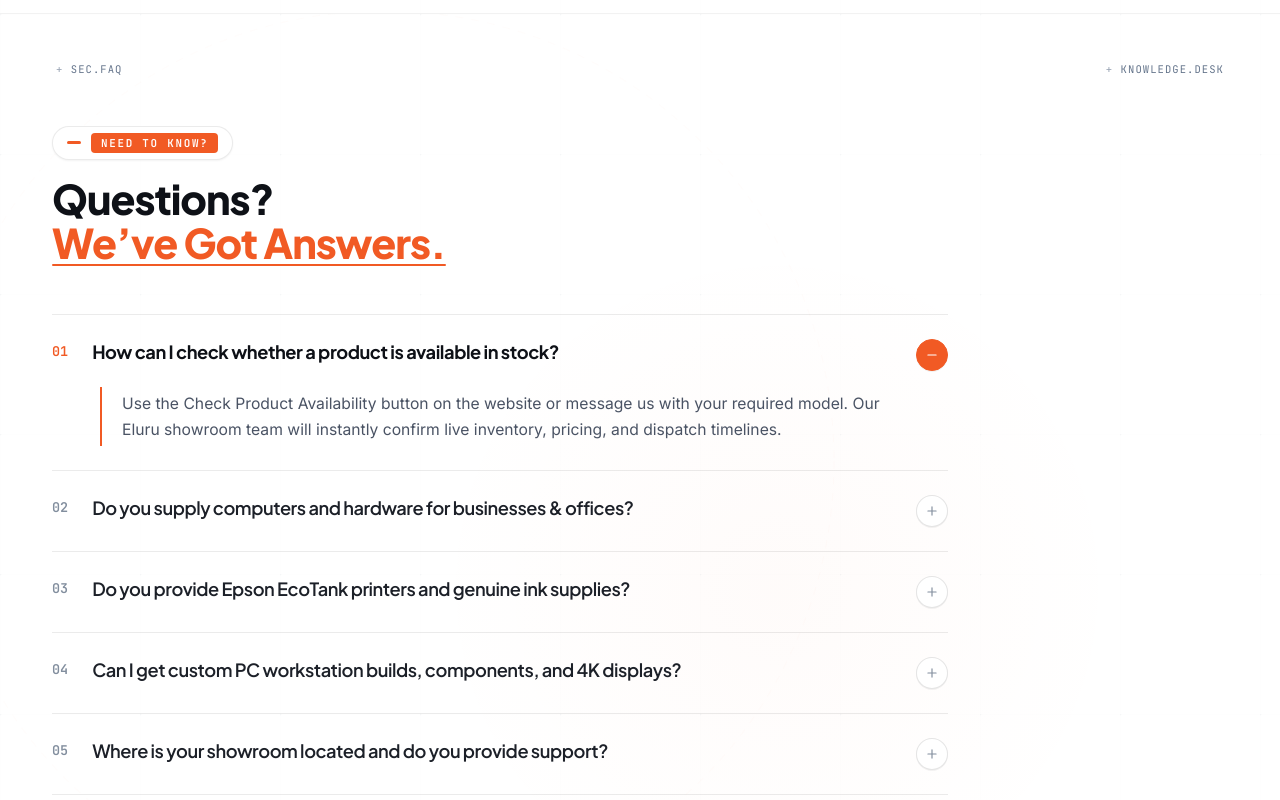
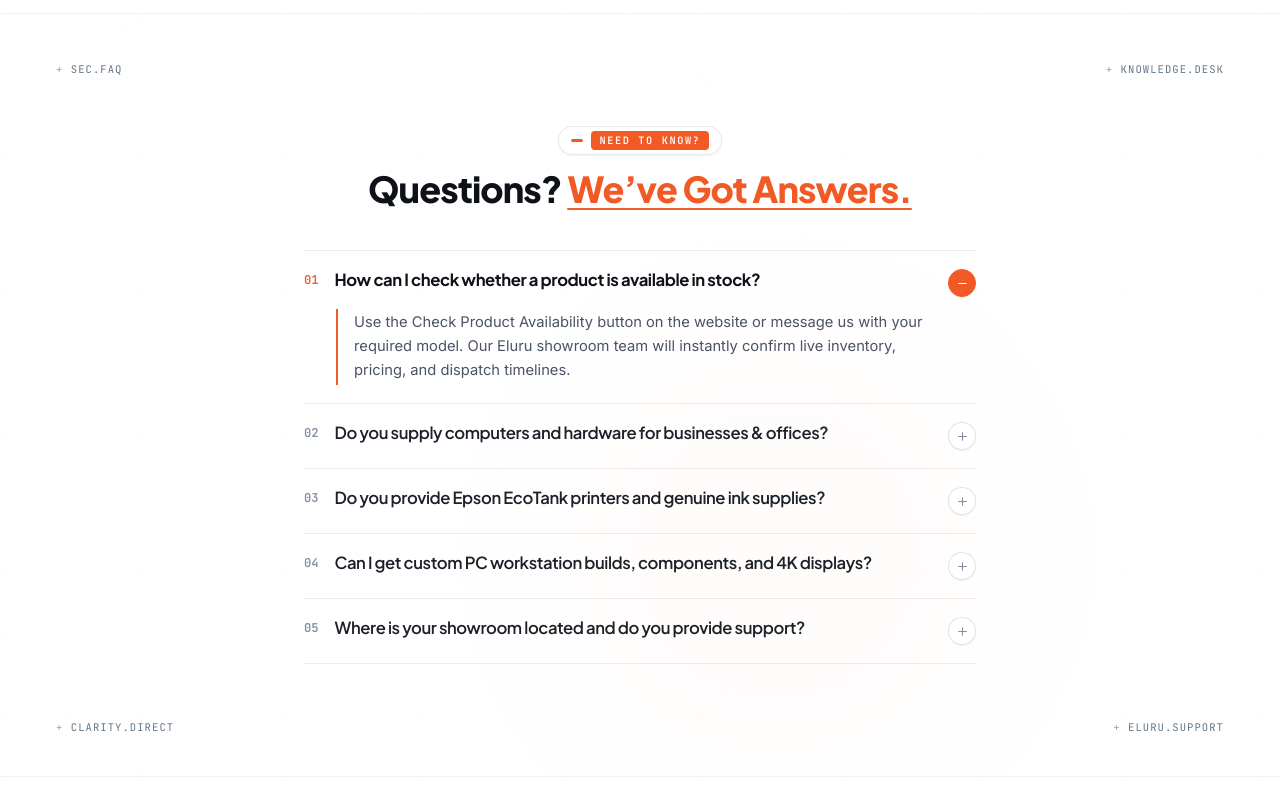
Before and after one commit to raambow-co/globalcomputerselruru, a React (Vite) app: page / in a window 1280 px wide. Shown: the part 7180-7980 px from the top of the page. Built offline with nearby package versions, Linux system fonts and the light colour scheme.

Commit message:
feat: center-align FAQ section and reduce accordion dimensions

```diff
--- a/src/components/FAQSection.tsx
+++ b/src/components/FAQSection.tsx
@@ -123,22 +123,22 @@ export const FAQSection: React.FC<FAQSectionProps> = ({ onOpenEnquiry }) => {
         </div>
       </div>
 
-      <div className="relative z-10 max-w-[1240px] mx-auto px-6 sm:px-8">
+      <div className="relative z-10 max-w-[900px] mx-auto px-5 sm:px-8">
 
-        {/* 2. TOP-ALIGNED PROMINENT HEADER */}
-        <div className="mb-10 sm:mb-12 text-left max-w-2xl">
+        {/* 2. CENTERED REFINED HEADER */}
+        <div className="mb-8 sm:mb-10 text-center flex flex-col items-center">
 
           {/* Pill Badge with Orange Highlight Tag */}
-          <div className="inline-flex items-center gap-2.5 bg-white px-3.5 py-1.5 rounded-full border border-black/[0.08] shadow-xs mb-4 w-fit">
-            <span className="w-3.5 h-[3px] bg-[#F15A24] rounded-full" />
-            <span className="bg-[#F15A24] text-white font-mono text-[0.68rem] font-black tracking-[0.16em] px-2.5 py-0.5 rounded-sm uppercase">
+          <div className="inline-flex items-center gap-2 bg-white px-3 py-1 rounded-full border border-black/[0.08] shadow-xs mb-3.5 w-fit">
+            <span className="w-3 h-[2.5px] bg-[#F15A24] rounded-full" />
+            <span className="bg-[#F15A24] text-white font-mono text-[0.64rem] font-black tracking-[0.16em] px-2 py-0.5 rounded-sm uppercase">
               NEED TO KNOW?
             </span>
           </div>
 
           {/* Main Headline */}
-          <h2 className="font-heading font-black text-[clamp(1.85rem,3.2vw,2.6rem)] text-[#0E1117] leading-[1.08] tracking-tight select-none">
-            Questions?<br />
+          <h2 className="font-heading font-black text-[clamp(1.6rem,2.8vw,2.25rem)] text-[#0E1117] leading-[1.1] tracking-tight select-none">
+            Questions?{' '}
             <span className="text-[#F15A24] relative inline-block pb-0.5">
               We’ve Got Answers.
               <span className="absolute left-0 bottom-0 w-full h-[2.5px] bg-[#F15A24] rounded-full" />
@@ -147,30 +147,30 @@ export const FAQSection: React.FC<FAQSectionProps> = ({ onOpenEnquiry }) => {
 
         </div>
 
-        {/* 3. Sleek Horizontal Accordion Cards Container */}
-        <div className="max-w-4xl">
+        {/* 3. Sleek Centered Compact Accordion Container */}
+        <div className="w-full max-w-2xl mx-auto">
 
           {/* Clean Horizontal Question Rows */}
-          <div className="divide-y divide-black/[0.08] border-t border-b border-black/[0.08]">
+          <div className="divide-y divide-black/[0.07] border-t border-b border-black/[0.07]">
             {faqs.map((faq) => {
               const isOpen = openId === faq.id;
 
               return (
                 <div
                   key={faq.id}
-                  className="py-5 sm:py-6 group transition-all duration-200"
+                  className="py-4 sm:py-4.5 group transition-all duration-200"
                 >
                   {/* Question Header Button */}
                   <button
                     type="button"
                     onClick={() => toggleFAQ(faq.id)}
                     aria-expanded={isOpen}
-                    className="w-full flex items-start justify-between gap-6 text-left transition-transform duration-200 group-hover:translate-x-1 cursor-pointer focus:outline-none"
+                    className="w-full flex items-start justify-between gap-4 text-left transition-transform duration-200 group-hover:translate-x-0.5 cursor-pointer focus:outline-none"
                   >
-                    <div className="flex items-start gap-4 sm:gap-6">
+                    <div className="flex items-start gap-3 sm:gap-4">
                       {/* Number Indicator */}
                       <span
-                        className={`font-mono text-[0.78rem] sm:text-[0.84rem] font-bold mt-0.5 transition-colors duration-200 ${
+                        className={`font-mono text-[0.72rem] sm:text-[0.76rem] font-bold mt-0.5 transition-colors duration-200 ${
                           isOpen
                             ? 'text-[#F15A24]'
                             : 'text-[#828E9E] group-hover:text-[#F15A24]'
@@ -181,7 +181,7 @@ export const FAQSection: React.FC<FAQSectionProps> = ({ onOpenEnquiry }) => {
 
                       {/* Question Title */}
                       <span
-                        className={`font-heading text-[1.02rem] sm:text-[1.14rem] tracking-tight leading-snug transition-colors duration-200 ${
+                        className={`font-heading text-[0.95rem] sm:text-[1.04rem] tracking-tight leading-snug transition-colors duration-200 ${
                           isOpen
                             ? 'font-bold text-[#0E1117]'
                             : 'font-semibold text-[#1C2028] group-hover:text-[#F15A24]'
@@ -193,21 +193,21 @@ export const FAQSection: React.FC<FAQSectionProps> = ({ onOpenEnquiry }) => {
 
                     {/* Minimalist Plus/Minus Control */}
                     <div
-                      className={`w-7 h-7 sm:w-8 sm:h-8 rounded-full flex items-center justify-center flex-shrink-0 transition-all duration-200 border ${
+                      className={`w-6 h-6 sm:w-7 sm:h-7 rounded-full flex items-center justify-center flex-shrink-0 transition-all duration-200 border ${
                         isOpen
                           ? 'bg-[#F15A24] text-white border-[#F15A24] shadow-2xs'
                           : 'bg-white text-[#828E9E] group-hover:text-[#0E1117] border-black/10 group-hover:border-black/20 shadow-2xs'
                       }`}
                     >
-                      {isOpen ? <Minus size={14} /> : <Plus size={14} />}
+                      {isOpen ? <Minus size={13} /> : <Plus size={13} />}
                     </div>
                   </button>
 
                   {/* Smooth Collapsible Answer Container */}
                   {isOpen && (
-                    <div className="mt-4 pl-10 sm:pl-12 pr-4 sm:pr-12 animate-in fade-in slide-in-from-top-2 duration-200">
-                      <div className="border-l-2 border-[#F15A24] pl-4 sm:pl-5 py-1">
-                        <p className="text-[0.92rem] sm:text-[0.98rem] text-[#4A5364] leading-relaxed font-normal">
+                    <div className="mt-3 pl-7 sm:pl-8 pr-3 sm:pr-6 animate-in fade-in slide-in-from-top-2 duration-200">
+                      <div className="border-l-2 border-[#F15A24] pl-3.5 sm:pl-4 py-0.5">
+                        <p className="text-[0.88rem] sm:text-[0.92rem] text-[#4A5364] leading-relaxed font-normal">
                           {faq.answer}
                         </p>
                       </div>
```
